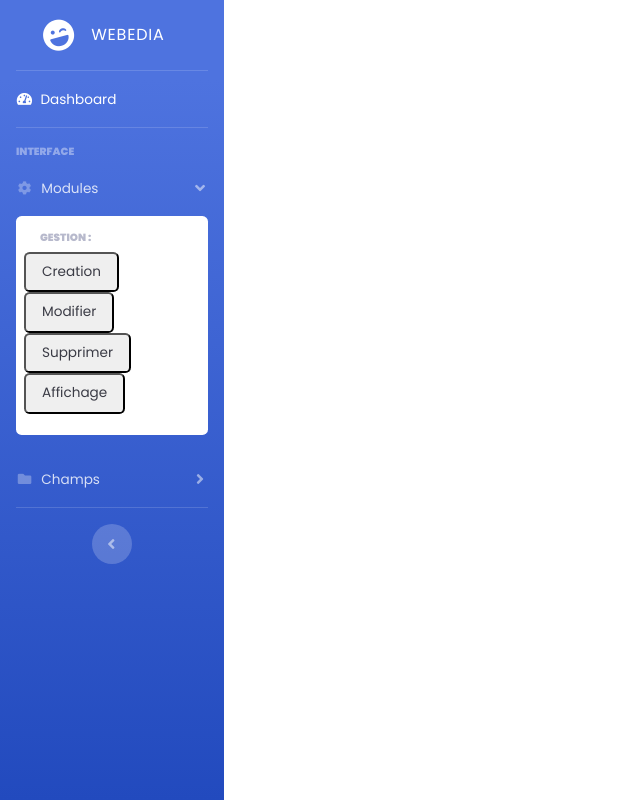
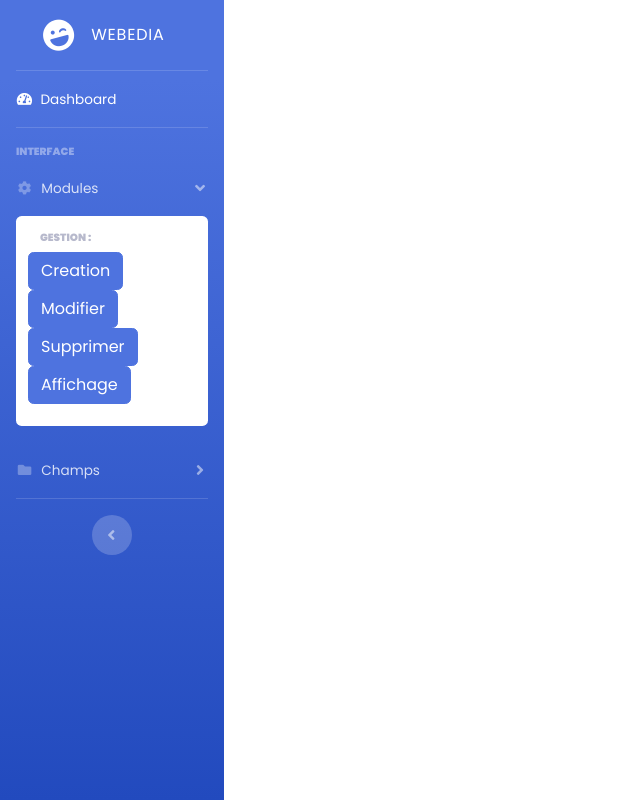
Before and after one commit to charlesdesenclos/Projet-BTS-Webedia, a PHP site: page / in a window 1280 px wide, after a click on "Modules". Shown: the whole page, without its empty margins (0-640 px from the left). Run offline with PHP 8.4, Linux system fonts and the light colour scheme; data comes from the database, SQL or seed files in the repository.

Commit message:
commit 1.4.7

```diff
--- a/module/index.php
+++ b/module/index.php
@@ -238,10 +238,18 @@
                     <div class="bg-white py-2 collapse-inner rounded">
                         <h6 class="collapse-header">Gestion :</h6>
                         <form action="" method="POST">
-                            <input class="collapse-item" type="submit" value="Creation" name="CreationModule" >
-                            <input class="collapse-item" type="submit" value="Modifier" name="ModifierModule"  >
-                            <input class="collapse-item" type="submit" value="Supprimer" name="SupprimerModule"  >
-                            <input class="collapse-item" type="submit" value="Affichage" name="AffichageModule" >
+                        <div class="col-md-12">
+                            <input class="btn btn-primary" type="submit" value="Creation" name="CreationModule" >
+                        </div>
+                        <div class="col-md-12">
+                            <input class="btn btn-primary" type="submit" value="Modifier" name="ModifierModule"  >
+                        </div>
+                        <div class="col-md-12">
+                            <input class="btn btn-primary" type="submit" value="Supprimer" name="SupprimerModule"  >
+                        </div>
+                        <div class="col-md-12">
+                            <input class="btn btn-primary" type="submit" value="Affichage" name="AffichageModule" >
+                        </div>
                         </form>
 
                     </div>
@@ -260,10 +268,18 @@
                     <div class="bg-white py-2 collapse-inner rounded">
                         <h6 class="collapse-header">Gestion :</h6>
                         <form action="" method="POST">
-                            <input class="collapse-item" type="submit" value="Creation" name="CreationChamps" >
-                            <input class="collapse-item" type="submit" value="Modifier" name="ModifierChamps" >
-                            <input class="collapse-item" type="submit" value="Supprimer" name="SupprimerChamps" >
-                            <input class="collapse-item" type="submit" value="Affichage" name="AffichageChamps" >
+                        <div class="col-md-12">
+                            <input class="btn btn-primary" type="submit" value="Creation" name="CreationChamps">
+                        </div>
+                        <div class="col-md-12">
+                            <input class="btn btn-primary" type="submit" value="Modifier" name="ModifierChamps">
+                        </div>
+                        <div class="col-md-12">
+                            <input class="btn btn-primary" type="submit" value="Supprimer" name="SupprimerChamps">
+                        </div>
+                        <div class="col-md-12">
+                            <input class="btn btn-primary" type="submit" value="Affichage" name="AffichageChamps">
+                        </div>
                         </form>
 
                     </div>
```
